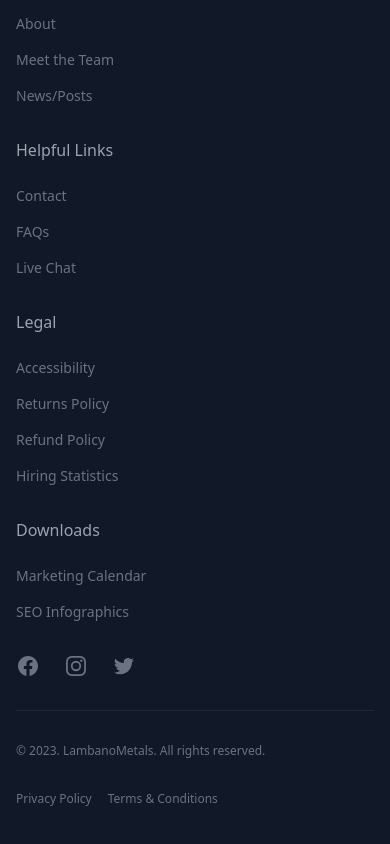
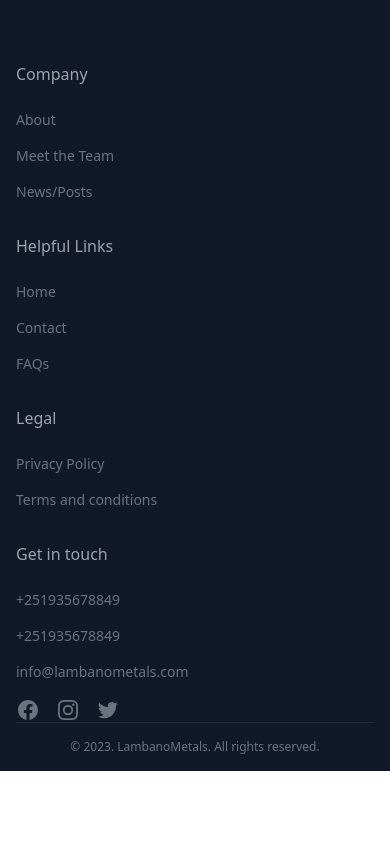
Before and after one commit to Lilyy22/lambano, a React (Create React App) app: page /about in a window 390 px wide. Shown: the part 5057-5901 px from the top of the page. After the commit the page ends 5828 px from the top, so only its background shows below. Built offline with nearby package versions, Linux system fonts and the light colour scheme.

Commit message:
feat: onscroll headers added

```diff
--- a/src/App.js
+++ b/src/App.js
@@ -20,7 +20,7 @@ function App() {
         <Route path="/service" element={<Service />} />
         <Route path="/sustainablity" element={<Sustainablity />} />
         <Route path="/privacy-policy" element={<Privacy />} />
-        <Route path="/terms-conditions" element={<Terms />} />
+        <Route path="/terms-and-conditions" element={<Terms />} />
         <Route path="*" element={<NotFound />} />
       </Routes>
     </>
--- a/src/components/Layout/Footer.js
+++ b/src/components/Layout/Footer.js
@@ -5,7 +5,7 @@ import { SolidButton } from "../utils/Button";
 const Footer = () => {
   return (
     <footer className="bg-gray-900">
-      <div className="mx-auto max-w-screen-xl px-4 py-16 sm:px-6 lg:px-8">
+      <div className="mx-auto max-w-screen-xl px-4 pt-16 sm:px-6 lg:px-8">
         <div className="lg:flex lg:items-start lg:gap-8">
           <div className="text-custom-purple-500">
             <img
@@ -42,7 +42,7 @@ const Footer = () => {
                 </div>
               </form>
             </div>
-            <div className="col-span-2 sm:col-span-1">
+            <div className="pb-24 col-span-2 sm:col-span-1">
               <p className="font-medium text-gray-400">Services</p>
               <ul className="mt-6 space-y-4 text-sm">
                 <li>
@@ -74,7 +74,7 @@ const Footer = () => {
                     href="#"
                     className="text-gray-500 transition hover:opacity-75"
                   >
-                    HR Consulting
+                    Minerals
                   </Link>
                 </li>
               </ul>
@@ -92,7 +92,7 @@ const Footer = () => {
                 </li>
                 <li>
                   <Link
-                    href="#"
+                    href="/#section1"
                     className="text-gray-500 transition hover:opacity-75"
                   >
                     Meet the Team
@@ -116,6 +116,14 @@ const Footer = () => {
                     href="/contact"
                     className="text-gray-500 transition hover:opacity-75"
                   >
+                    Home
+                  </Link>
+                </li>
+                <li>
+                  <Link
+                    href="/contact"
+                    className="text-gray-500 transition hover:opacity-75"
+                  >
                     Contact
                   </Link>
                 </li>
@@ -127,14 +135,6 @@ const Footer = () => {
                     FAQs
                   </Link>
                 </li>
-                <li>
-                  <Link
-                    href="#"
-                    className="text-gray-500 transition hover:opacity-75"
-                  >
-                    Live Chat
-                  </Link>
-                </li>
               </ul>
             </div>
             <div className="col-span-2 sm:col-span-1">
@@ -142,10 +142,31 @@ const Footer = () => {
               <ul className="mt-6 space-y-4 text-sm">
                 <li>
                   <Link
+                    to="/privacy-policy"
+                    className="text-gray-500 transition hover:opacity-75"
+                  >
+                    Privacy Policy
+                  </Link>
+                </li>
+                <li>
+                  <Link
+                    to="/terms-and-conditions"
+                    className="text-gray-500 transition hover:opacity-75"
+                  >
+                    Terms and conditions
+                  </Link>
+                </li>
+              </ul>
+            </div>
+            <div className="col-span-2 sm:col-span-1">
+              <p className="font-medium text-gray-400">Get in touch</p>
+              <ul className="mt-6 space-y-4 text-sm">
+                <li>
+                  <Link
                     href="#"
                     className="text-gray-500 transition hover:opacity-75"
                   >
-                    Accessibility
+                    +251935678849
                   </Link>
                 </li>
                 <li>
@@ -153,7 +174,7 @@ const Footer = () => {
                     href="#"
                     className="text-gray-500 transition hover:opacity-75"
                   >
-                    Returns Policy
+                    +251935678849
                   </Link>
                 </li>
                 <li>
@@ -161,41 +182,12 @@ const Footer = () => {
                     href="#"
                     className="text-gray-500 transition hover:opacity-75"
                   >
-                    Refund Policy
+                    info@lambanometals.com
                   </Link>
                 </li>
+
                 <li>
-                  <Link
-                    href="#"
-                    className="text-gray-500 transition hover:opacity-75"
-                  >
-                    Hiring Statistics
-                  </Link>
-                </li>
-              </ul>
-            </div>
-            <div className="col-span-2 sm:col-span-1">
-              <p className="font-medium text-gray-400">Downloads</p>
-              <ul className="mt-6 space-y-4 text-sm">
-                <li>
-                  <Link
-                    href="#"
-                    className="text-gray-500 transition hover:opacity-75"
-                  >
-                    Marketing Calendar
-                  </Link>
-                </li>
-                <li>
-                  <Link
-                    href="#"
-                    className="text-gray-500 transition hover:opacity-75"
-                  >
-                    SEO Infographics
-                  </Link>
-                </li>
-              </ul>
-            </div>
-            <ul className="col-span-2 flex justify-start gap-6 lg:col-span-5 lg:justify-end">
+                  <ul className="col-span-2 flex justify-start gap-4 lg:col-span-5">
                     <li>
                       <Link
                         href="/"
@@ -259,32 +251,15 @@ const Footer = () => {
                       </Link>
                     </li>
                   </ul>
-          </div>
-        </div>
-        <div className="mt-8 border-t border-gray-800 pt-8">
-          <div className="sm:flex sm:justify-between">
-            <p className="text-xs text-gray-500">
-              © 2023. LambanoMetals. All rights reserved.
-            </p>
-            <ul className="mt-8 flex flex-wrap justify-start gap-4 text-xs sm:mt-0 lg:justify-end">
-              <li>
-                <Link
-                  to="/privacy-policy"
-                  className="text-gray-500 transition hover:opacity-75"
-                >
-                  Privacy Policy
-                </Link>
-              </li>
-              <li>
-                <Link
-                  to="/terms-conditions"
-                  className="text-gray-500 transition hover:opacity-75"
-                >
-                  Terms &amp; Conditions
-                </Link>
                 </li>
               </ul>
             </div>
+          </div>
+        </div>
+        <div className="border-t border-gray-800 py-4 mx-auto w-full">
+          <p className="text-center text-xs lg:text-sm text-gray-500">
+            © 2023. LambanoMetals. All rights reserved.
+          </p>
         </div>
       </div>
     </footer>
--- a/src/components/Layout/Header.js
+++ b/src/components/Layout/Header.js
@@ -75,7 +75,7 @@ const Header = () => {
                 </li>
                 <li className="">
                   <NavLink
-                    to="/#sectionservice"
+                    to="/#section1"
                     className="text-[#6d727e] block transition ease-in-out delay-150 md:hover:text-white hover:text-custom-purple-500 mb-2 border-b md:border-none md:mb-0"
                   >
                     Service
@@ -83,13 +83,8 @@ const Header = () => {
                 </li>
                 <li className="">
                   <NavLink
-                    to="/sustainablity"
-                    className={({ isActive }) =>
-                      isActive
-                        ? "text-white mr-6"
-                        : " " +
-                          " text-[#6d727e] block transition ease-in-out delay-150 md:hover:text-white hover:text-custom-purple-500 mb-4 border-b md:border-none md:mb-0 mr-6"
-                    }
+                    to="/#section2"
+                    className=" text-[#6d727e] block transition ease-in-out delay-150 md:hover:text-white hover:text-custom-purple-500 mb-4 border-b md:border-none md:mb-0 mr-6"
                   >
                     Sustainability
                   </NavLink>
--- a/src/components/common/TblContentSideBar.js
+++ b/src/components/common/TblContentSideBar.js
@@ -13,9 +13,6 @@ const TblContentSideBar = ({ title, link }) => {
     <>
       <li className="box-border mb-2">
         <a
-          onFocus={() => {
-            setCurrentPath(link);
-          }}
           href={link}
           className={`table-of-contents-link text-sm hover:text-gray-400 ${
             currentPath === link ? "text-gray-400" : ""
--- a/src/components/utils/MediaCard.js
+++ b/src/components/utils/MediaCard.js
@@ -3,14 +3,16 @@ import React from "react";
 const MediaCard = ({ title, body, img }) => {
   return (
     <>
-      <div className="w-full md:w-[23%] text-center mb-6">
+      <div className="w-96 lg:w-[22%] text-center mb-6 mx-auto">
         <img
           loading="lazy"
           src={img}
           alt="happy african labors"
           className="rounded-full w-32 h-32 object-cover mx-auto mb-4 border border-gray-500"
         />
-        <h1 className="font-bold text-xl capitalize mb-2">{title}</h1>
+        <h1 className="font-bold text-lg xl:text-xl capitalize mb-2">
+          {title}
+        </h1>
         <p className="text-gray-500 text-sm px-4 max-w-sm mx-auto">{body}</p>
       </div>
     </>
--- a/src/components/utils/MiniCard.js
+++ b/src/components/utils/MiniCard.js
@@ -6,9 +6,9 @@ const MiniCard = () => {
     <>
       <div className="ml-auto rounded-xl flex gap-6 bg-[#293041] border-t border-[#434959] py-6 px-2 md:p-6 md:w-96 mx-auto lg:ml-auto">
         <div className="bg-gray-900 rounded-full  w-16 h-16 p-4">
-          <MdEmail size={30} />
+          <MdEmail size={30} className="text-custom-purple-500" />
         </div>
-        <ul className="text-sm md:text-base">
+        <ul className="text-sm">
           <li>info@Lambanometals.com</li>
           <li>support@Lambanometals.com</li>
         </ul>
--- a/src/pages/Contact.js
+++ b/src/pages/Contact.js
@@ -11,7 +11,7 @@ const Contact = () => {
       <AppLayout>
         <section className="max-w-7xl mx-auto py-16">
           <div className="max-w-lg mx-auto text-center">
-            <h1 className="font-medium text-4xl lg:text-5xl mb-4 capitalize text-white">
+            <h1 className="font-bold text-4xl lg:text-5xl mb-4 capitalize text-white">
               Get in touch
             </h1>
             <p className="text-gray-500 mb-8">
@@ -140,31 +140,42 @@ const Contact = () => {
                 <MiniCard />
                 <div className="rounded-xl flex gap-6 bg-[#293041] border-t border-[#434959] py-6 px-2 md:p-6 my-12 md:w-96 mx-auto lg:ml-auto">
                   <div className="bg-gray-900 rounded-full w-16 h-16 p-4">
-                    <MdPhonelinkRing size={30} />
+                    <MdPhonelinkRing
+                      size={30}
+                      className="text-custom-purple-500"
+                    />
                   </div>
                   <div className="flex">
                     <ul className="text-sm md:text-base leading-loose">
                       <div className="mb-4">
-                        <small className="text-custom-white-500 capitalize">
+                        <small className="text-custom-white-500 text-xs capitalize px-4 py-1 bg-purple-300/20 rounded-xl">
+                          Japan
+                        </small>
+
+                        <li className="pt-1 text-xs lg:text-sm">
+                          +251447788855
+                        </li>
+                      </div>
+                      <div className="mb-4">
+                        <small className="text-custom-white-500 text-xs capitalize px-4 py-1 bg-purple-300/20 rounded-xl">
                           usa
                         </small>
 
-                        <li>+251447788855</li>
+                        <li className="pt-1 text-xs lg:text-sm">
+                          +251447788855
+                        </li>
                       </div>
                       <div className="mb-4">
-                        <small className="text-custom-white-500 capitalize">
-                          usa
+                        <small className="text-custom-white-500 text-xs capitalize px-4 py-1 bg-purple-300/20 rounded-xl">
+                          China
                         </small>
 
-                        <li>+251447788855</li>
-                      </div>
-                      <div className="mb-4">
-                        <small className="text-custom-white-500 capitalize">
-                          usa
-                        </small>
-
-                        <li>+251447788855</li>
-                        <li>+251447788855</li>
+                        <li className="pt-1 text-xs lg:text-sm">
+                          +251447788855
+                        </li>
+                        <li className="pt-1 text-xs lg:text-sm">
+                          +251447788855
+                        </li>
                       </div>
                     </ul>
                   </div>
--- a/src/pages/Home.js
+++ b/src/pages/Home.js
@@ -1,4 +1,4 @@
-import React from "react";
+import React, { useEffect, useRef } from "react";
 import AppLayout from "../components/Layout/AppLayout";
 import BlogCard from "../components/utils/BlogCard";
 import SplitLayout from "../components/utils/SplitLayout";
@@ -7,11 +7,28 @@ import { Accordion } from "../components/utils/Accordion";
 import { blogdata, faqData } from "../data/data";
 import Small from "../components/utils/Small";
 import { OutlineButton, SolidButton } from "../components/utils/Button";
+import { useLocation } from "react-router-dom";
 
 const Home = () => {
-  const bgurl =
-    "https://img.freepik.com/free-vector/abstract-red-circle-black-background-technology_1142-9839.jpg?w=1060&t=st=1693038691~exp=1693039291~hmac=a04c9dc6cf115d6ecc679c35742a6f1964f3463e621db12f13d370a2b594266d";
+  const location = useLocation();
+  const section1 = useRef(null);
+  const section2 = useRef(null);
+  const section3 = useRef(null);
+  const section4 = useRef(null);
 
+  useEffect(() => {
+    if (location.hash) {
+      if (section1.current && location.hash === "#section1") {
+        section1.current.scrollIntoView({ behavior: "smooth" });
+      } else if (section2.current && location.hash === "#section2") {
+        section2.current.scrollIntoView({ behavior: "smooth" });
+      } else if (section3.current && location.hash === "#section3") {
+        section3.current.scrollIntoView({ behavior: "smooth" });
+      } else if (section4.current && location.hash === "#section4") {
+        section4.current.scrollIntoView({ behavior: "smooth" });
+      }
+    }
+  }, [location]);
   return (
     <>
       <AppLayout>
@@ -55,7 +72,7 @@ const Home = () => {
                       src="https://img.freepik.com/free-photo/piece-gold-table_91008-586.jpg?w=1380&t=st=1693904288~exp=1693904888~hmac=2030fc4d52ea2204197833023d9dc373f83bb9f09ff152b38689202076136e06"
                       width="540"
                       height="303"
-                      alt="About Lambano"
+                      alt="Mineral image"
                       loading="lazy"
                     />
                   </figure>
@@ -65,7 +82,7 @@ const Home = () => {
           </div>
 
           {/* Items */}
-          <div className="pt-20 md:max-w-4xl mx-auto grid gap-2 grid-cols-4 md:grid-cols-5">
+          <div className="py-16 md:max-w-4xl mx-auto grid gap-2 grid-cols-4 md:grid-cols-5">
             {/* Item */}
             <div className="flex items-center justify-center py-2 col-span-2 md:col-auto">
               <svg
@@ -133,7 +150,7 @@ const Home = () => {
           </div>
         </section>
 
-        <div className="text-center pt-28 pb-16 text-gray-200 mx-auto border-t border-gray-800">
+        <div className="text-center py-16 text-gray-200 mx-auto border-t border-gray-800">
           <Small text="who we are" />
           <h1 className="font-bold text-3xl">Lambano Metals</h1>
           <p className="max-w-lg mx-auto my-4 text-gray-500">
@@ -145,7 +162,7 @@ const Home = () => {
         </div>
 
         {/* minerals */}
-        <section className="bg-custom-white-500">
+        <section id="section4" ref={section4} className="bg-custom-white-500">
           <div className="mx-auto grid max-w-2xl grid-cols-1 items-center gap-x-8 gap-y-16 px-4 py-24 sm:px-6 sm:py-32 lg:max-w-7xl lg:grid-cols-2 lg:px-8">
             <div>
               <div>
@@ -249,8 +266,9 @@ const Home = () => {
 
         {/* services */}
         <section
+          id="section1"
+          ref={section1}
           className="flex flex-col justify-center antialiased bg-custom-dark-500 text-gray-200 min-h-screen"
-          id="sectionservice"
         >
           <div className="text-center py-12">
             <Small text="Our services" />
@@ -288,13 +306,17 @@ the mining work."
           </div>
         </section>
 
-        <section className="py-20 font-tailwind bg-custom-white-500">
+        <section
+          id="section2"
+          ref={section2}
+          className="py-20 font-tailwind bg-custom-white-500"
+        >
           <div className="max-w-[1280px] mx-auto text-center">
             <Small text="we care about" />
             <h2 className="text-3xl font-bold tracking-tight sm:text-4xl mt-2">
               Sustainability
             </h2>
-            <div className="flex flex-wrap md:justify-evenly my-24">
+            <div className="flex flex-wrap md:justify-between my-24">
               <MediaCard
                 title="Environment management"
                 body="we approach our environment with care and attention."
@@ -307,8 +329,8 @@ the mining work."
               />
               <MediaCard
                 title="Human rights"
-                body="We do everything we can under the law to protect our workforce
-                from any human rights violations."
+                body="We do everything under the law to protect our workforce
+                from human rights violations."
                 img="https://www.amnesty.org.uk/files/styles/poster/s3/2020-04/269218_%282%29.jpg?VersionId=5qqjobVSTI67CwDLG_gDbEOvq2Nw6QFV&itok=e-_6vTMh"
               />
               <MediaCard
@@ -334,7 +356,7 @@ the mining work."
             <img
               loading="lazy"
               src={require("../assets/map.png")}
-              className="w-full md:w-[60%] mx-auto my-20"
+              className="w-full md:w-[60%] lg:w-1/2 mx-auto my-20"
             />
           </div>
         </section>
@@ -382,7 +404,11 @@ the mining work."
           </div>
         </section>
 
-        <div className="md:mx-20 lg:w-[70%] lg:mx-auto py-24 text-center">
+        <div
+          id="section3"
+          ref={section3}
+          className="md:mx-20 lg:w-[70%] lg:mx-auto py-24 text-center"
+        >
           <Small text="Find out more" />
           <h1 className="font-bold text-3xl capitalize mb-12 text-gray-200">
             Frequently Asked Questions
--- a/src/pages/Privacy.js
+++ b/src/pages/Privacy.js
@@ -4,6 +4,13 @@ import { Link } from "react-router-dom";
 import TblContentSideBar from "../components/common/TblContentSideBar";
 
 const Privacy = () => {
+  const handleRedirect = (link) => {
+    // Update window location using window.location.href
+    window.location.hash = link;
+    console.log(link);
+    // Alternatively, you can use window.location.assign()
+    // window.location.assign('https://www.example.com');
+  };
   return (
     <>
       <AppLayout>
@@ -109,26 +116,36 @@ const Privacy = () => {
                 practices of companies that we do not own or control, or to
                 individuals that we do not employ or manage.
               </p>
-              <h3 className="font-bold" id="section1">
+              <div
+                id="section1"
+                onFocus={() => {
+                  handleRedirect("#section1");
+                }}
+              >
+                <h3 className="font-bold">
                   Automatic collection of information
                 </h3>
                 <p className="my-10 text-gray-500 text-justify text-sm lg:text-base">
                   When you open the Website, our servers automatically record
                   information that your browser sends. This data may include
-                information such as your device’s IP address, browser type, and
-                version, operating system type and version, language preferences
-                or the webpage you were visiting before you came to the Website
-                and Services, pages of the Website and Services that you visit,
-                the time spent on those pages, information you search for on the
-                Website, access times and dates, and other statistics.
+                  information such as your device’s IP address, browser type,
+                  and version, operating system type and version, language
+                  preferences or the webpage you were visiting before you came
+                  to the Website and Services, pages of the Website and Services
+                  that you visit, the time spent on those pages, information you
+                  search for on the Website, access times and dates, and other
+                  statistics.
                 </p>
                 <p className="my-10 text-gray-500 text-justify text-sm lg:text-base">
                   Information collected automatically is used only to identify
                   potential cases of abuse and establish statistical information
                   regarding the usage and traffic of the Website and Services.
-                This statistical information is not otherwise aggregated in such
-                a way that would identify any particular User of the system.
+                  This statistical information is not otherwise aggregated in
+                  such a way that would identify any particular User of the
+                  system.
                 </p>
+              </div>
+
               <h3 className="font-bold" id="section2">
                 Collection of personal information
               </h3>
```
Lines whose indentation alone changed are shown as unchanged.
